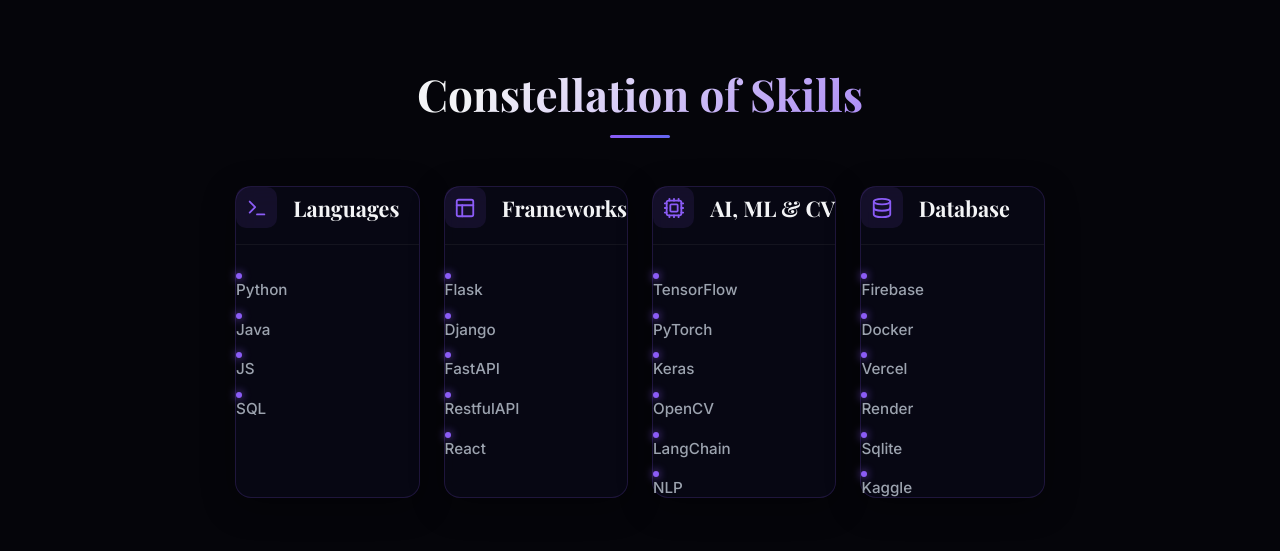
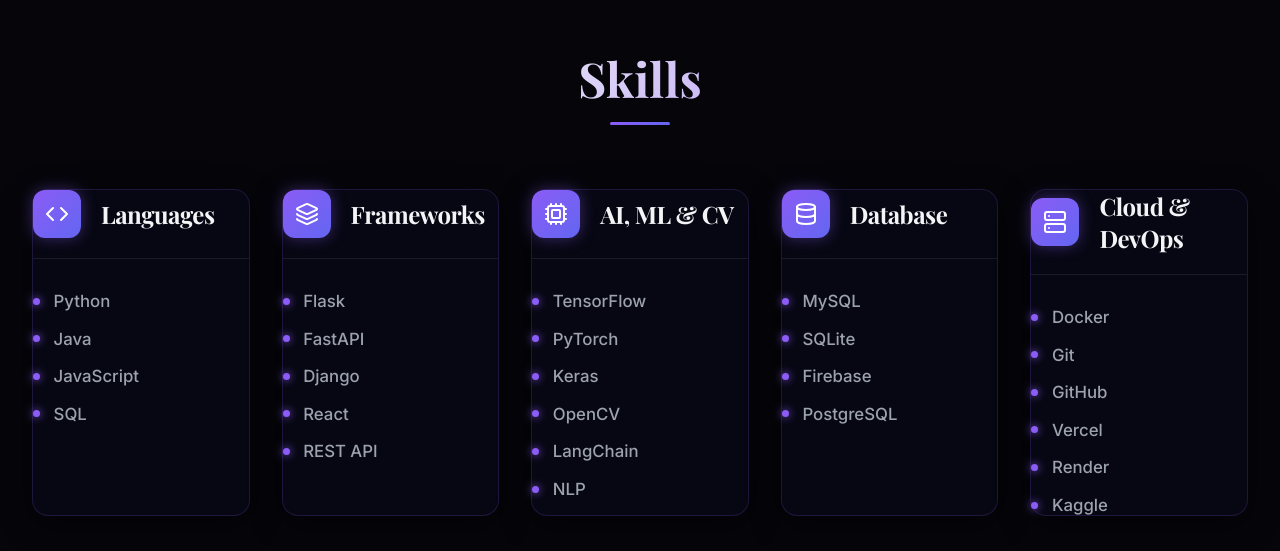
Before and after one commit to ffrazi/portfolio, a Next.js app in the folder portfolio-app/: page / in a window 1280 px wide. Shown: the part 3949-4500 px from the top of the page. Built offline with nearby package versions, Linux system fonts and the light colour scheme; no server answers; sample sign-in values are in the browser's storage; a web font is replaced by a local one.

Commit message:
design: complete premium Skills redesign into 5-card glassmorphic layout with animated background particles

```diff
--- a/portfolio-app/src/components/sections/Skills.tsx
+++ b/portfolio-app/src/components/sections/Skills.tsx
@@ -2,46 +2,91 @@
 
 import React from 'react';
 import { motion } from 'framer-motion';
-import { Cpu, Database, Layout, Terminal } from 'lucide-react';
+import { Code, Layers, Cpu, Database, Server } from 'lucide-react';
 
 export default function Skills() {
   const skillCategories = [
     {
       title: "Languages",
-      icon: <Terminal size={22} />,
-      skills: ["Python", "Java", "JS", "SQL"],
+      icon: <Code size={24} />,
+      skills: ["Python", "Java", "JavaScript", "SQL"],
     },
     {
       title: "Frameworks",
-      icon: <Layout size={22} />,
-      skills: ["Flask", "Django", "FastAPI", "RestfulAPI", "React"],
+      icon: <Layers size={24} />,
+      skills: ["Flask", "FastAPI", "Django", "React", "REST API"],
     },
     {
       title: "AI, ML & CV",
-      icon: <Cpu size={22} />,
+      icon: <Cpu size={24} />,
       skills: ["TensorFlow", "PyTorch", "Keras", "OpenCV", "LangChain", "NLP"],
     },
     {
       title: "Database",
-      icon: <Database size={22} />,
-      skills: ["Firebase", "Docker", "Vercel", "Render", "Sqlite", "Kaggle"],
+      icon: <Database size={24} />,
+      skills: ["MySQL", "SQLite", "Firebase", "PostgreSQL"],
+    },
+    {
+      title: "Cloud & DevOps",
+      icon: <Server size={24} />,
+      skills: ["Docker", "Git", "GitHub", "Vercel", "Render", "Kaggle"],
     },
   ];
 
   return (
-    <section id="skills">
+    <section id="skills" className="skills-section">
+      {/* Space floating particles */}
+      <div className="particles-container">
+        {Array.from({ length: 15 }).map((_, i) => {
+          const size = Math.random() * 6 + 2;
+          const left = Math.random() * 100;
+          const top = Math.random() * 100;
+          const delay = Math.random() * 10;
+          const duration = 15 + Math.random() * 20;
+
+          return (
+            <motion.div
+              key={i}
+              className="space-particle"
+              style={{
+                width: size,
+                height: size,
+                left: `${left}%`,
+                top: `${top}%`,
+              }}
+              animate={{
+                y: [0, -40, 0],
+                x: [0, 20, 0],
+                opacity: [0.1, 0.6, 0.1],
+              }}
+              transition={{
+                duration: duration,
+                repeat: Infinity,
+                delay: delay,
+                ease: "easeInOut",
+              }}
+            />
+          );
+        })}
+      </div>
+
       <div className="container skills-container">
-        <h2 className="section-title">Constellation of Skills</h2>
+        <h2 className="section-title">Skills</h2>
 
         <div className="skills-grid">
           {skillCategories.map((category, index) => (
             <motion.div
               key={index}
               className="skills-card glass"
-              initial={{ opacity: 0, scale: 0.95 }}
-              whileInView={{ opacity: 1, scale: 1 }}
-              viewport={{ once: true, margin: "-50px" }}
-              transition={{ duration: 0.5, delay: index * 0.1 }}
+              initial={{ opacity: 0, y: 40 }}
+              whileInView={{ opacity: 1, y: 0 }}
+              viewport={{ once: true, margin: "-80px" }}
+              transition={{ duration: 0.6, delay: index * 0.1 }}
+              whileHover={{
+                scale: 1.03,
+                borderColor: 'rgba(168, 85, 247, 0.6)',
+                boxShadow: '0 0 35px rgba(139, 92, 246, 0.35), inset 0 0 15px rgba(168, 85, 247, 0.15)'
+              }}
             >
               <div className="category-header">
                 <div className="category-icon">
@@ -52,14 +97,10 @@
 
               <div className="skills-list">
                 {category.skills.map((skill, idx) => (
-                  <motion.div
-                    key={idx}
-                    className="skill-item"
-                    whileHover={{ scale: 1.05, borderColor: '#8b5cf6' }}
-                  >
-                    <div className="skill-dot"></div>
+                  <div key={idx} className="skill-item">
+                    <div className="skill-dot" />
                     <span className="skill-name">{skill}</span>
-                  </motion.div>
+                  </div>
                 ))}
               </div>
             </motion.div>
@@ -68,101 +109,145 @@
       </div>
 
       <style jsx>{`
+        .skills-section {
+          position: relative;
+          overflow: hidden;
+        }
+
+        .particles-container {
+          position: absolute;
+          inset: 0;
+          pointer-events: none;
+          z-index: 1;
+        }
+
+        .space-particle {
+          position: absolute;
+          border-radius: 50%;
+          background: radial-gradient(circle, var(--accent-purple) 0%, transparent 80%);
+          box-shadow: 0 0 10px var(--accent-purple);
+        }
+
         .skills-container {
           max-width: 1400px !important;
+          position: relative;
+          z-index: 2;
+        }
+
+        .section-title {
+          font-size: 3rem;
+          margin-bottom: 4rem;
         }
 
         .skills-grid {
           display: grid;
-          grid-template-columns: repeat(4, 1fr);
-          gap: 1.5rem;
-          margin-top: 1rem;
+          grid-template-columns: repeat(5, 1fr);
+          grid-auto-rows: 1fr; /* Forces equal height for all cards in the row */
+          gap: 2rem;
         }
 
-        @media (max-width: 1024px) {
+        .skills-card {
+          padding: 2.5rem 2rem;
+          background: rgba(10, 10, 25, 0.45);
+          border: 1px solid rgba(139, 92, 246, 0.2);
+          border-radius: 16px;
+          backdrop-filter: blur(20px);
+          -webkit-backdrop-filter: blur(20px);
+          display: flex;
+          flex-direction: column;
+          transition: all 0.3s cubic-bezier(0.25, 0.8, 0.25, 1);
+          box-shadow: 0 8px 32px 0 rgba(0, 0, 0, 0.3);
+        }
+
+        .category-header {
+          display: flex;
+          align-items: center;
+          gap: 1.25rem;
+          margin-bottom: 2rem;
+          border-bottom: 1px solid rgba(255, 255, 255, 0.08);
+          padding-bottom: 1.25rem;
+        }
+
+        .category-icon {
+          color: #ffffff;
+          background: linear-gradient(135deg, var(--accent-purple), var(--accent-indigo));
+          padding: 0.75rem;
+          border-radius: 12px;
+          display: flex;
+          align-items: center;
+          justify-content: center;
+          box-shadow: 0 0 15px rgba(139, 92, 246, 0.4);
+        }
+
+        .category-header h3 {
+          font-family: var(--font-serif);
+          font-size: 1.5rem;
+          font-weight: 700;
+          color: var(--text-primary);
+          letter-spacing: -0.5px;
+        }
+
+        .skills-list {
+          display: flex;
+          flex-direction: column;
+          gap: 1.1rem;
+          flex-grow: 1;
+        }
+
+        .skill-item {
+          display: flex;
+          align-items: center;
+          gap: 0.85rem;
+        }
+
+        .skill-dot {
+          width: 7px;
+          height: 7px;
+          border-radius: 50%;
+          background: var(--accent-purple);
+          box-shadow: 0 0 8px var(--accent-purple);
+          flex-shrink: 0;
+        }
+
+        .skill-name {
+          font-size: 1.05rem;
+          color: var(--text-secondary);
+          font-weight: 500;
+          transition: color 0.2s ease;
+        }
+
+        .skills-card:hover .skill-name {
+          color: var(--text-primary);
+        }
+
+        .skills-card:hover .skill-dot {
+          background: var(--text-purple);
+          box-shadow: 0 0 12px var(--text-purple);
+        }
+
+        /* Responsive Layouts */
+        @media (max-width: 1200px) {
+          .skills-grid {
+            grid-template-columns: repeat(3, 1fr);
+            gap: 1.75rem;
+          }
+        }
+
+        @media (max-width: 850px) {
           .skills-grid {
             grid-template-columns: repeat(2, 1fr);
             gap: 1.5rem;
           }
         }
 
-        @media (max-width: 640px) {
+        @media (max-width: 550px) {
           .skills-grid {
             grid-template-columns: 1fr;
-            gap: 1.25rem;
+            gap: 1.5rem;
           }
-        }
-
-        .skills-card {
-          padding: 1.75rem;
-          height: 100%;
-        }
-
-        .category-header {
-          display: flex;
-          align-items: center;
-          gap: 1rem;
-          margin-bottom: 1.75rem;
-          border-bottom: 1px solid rgba(255, 255, 255, 0.05);
-          padding-bottom: 1rem;
-        }
-
-        .category-icon {
-          color: var(--accent-purple);
-          background: rgba(139, 92, 246, 0.1);
-          padding: 0.6rem;
-          border-radius: 10px;
-          display: flex;
-          align-items: center;
-          justify-content: center;
-        }
-
-        .category-header h3 {
-          font-family: var(--font-serif);
-          font-size: 1.35rem;
-          font-weight: 700;
-          color: var(--text-primary);
-        }
-
-        .skills-list {
-          display: flex;
-          flex-direction: column;
-          gap: 0.85rem;
-        }
-
-        .skill-item {
-          display: flex;
-          align-items: center;
-          gap: 0.85rem;
-          padding: 0.65rem 1rem;
-          background: rgba(255, 255, 255, 0.02);
-          border: 1px solid rgba(255, 255, 255, 0.05);
-          border-radius: 8px;
-          transition: all 0.2s ease;
-          cursor: default;
-        }
-
-        .skill-dot {
-          width: 6px;
-          height: 6px;
-          border-radius: 50%;
-          background: var(--accent-purple);
-          box-shadow: 0 0 8px var(--accent-purple);
-        }
-
-        .skill-name {
-          font-size: 0.95rem;
-          color: var(--text-secondary);
-          font-weight: 500;
-        }
-
-        .skill-item:hover .skill-name {
-          color: var(--text-primary);
-        }
-
-        .skill-item:hover .skill-dot {
-          background: var(--accent-violet);
-          box-shadow: 0 0 12px var(--accent-violet);
+          .skills-card {
+            padding: 2rem 1.5rem;
+          }
         }
       `}</style>
     </section>
```
